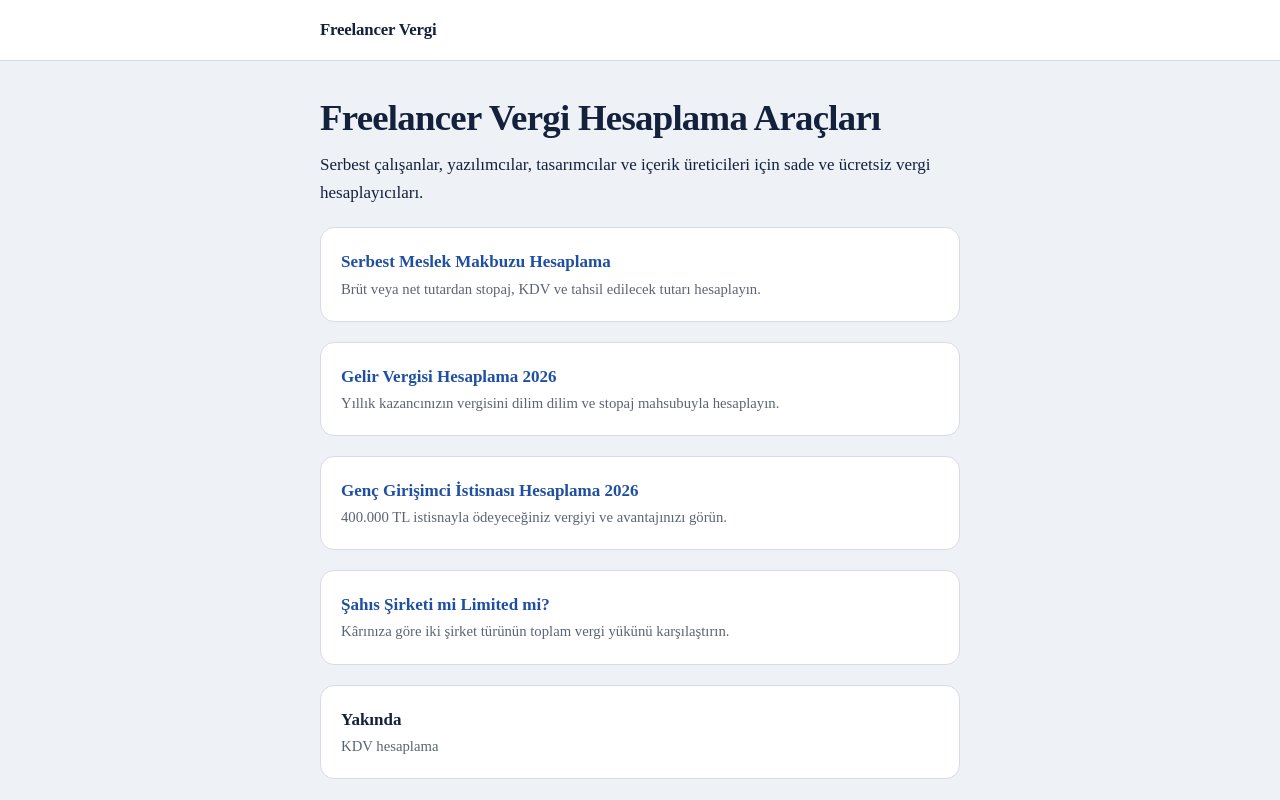
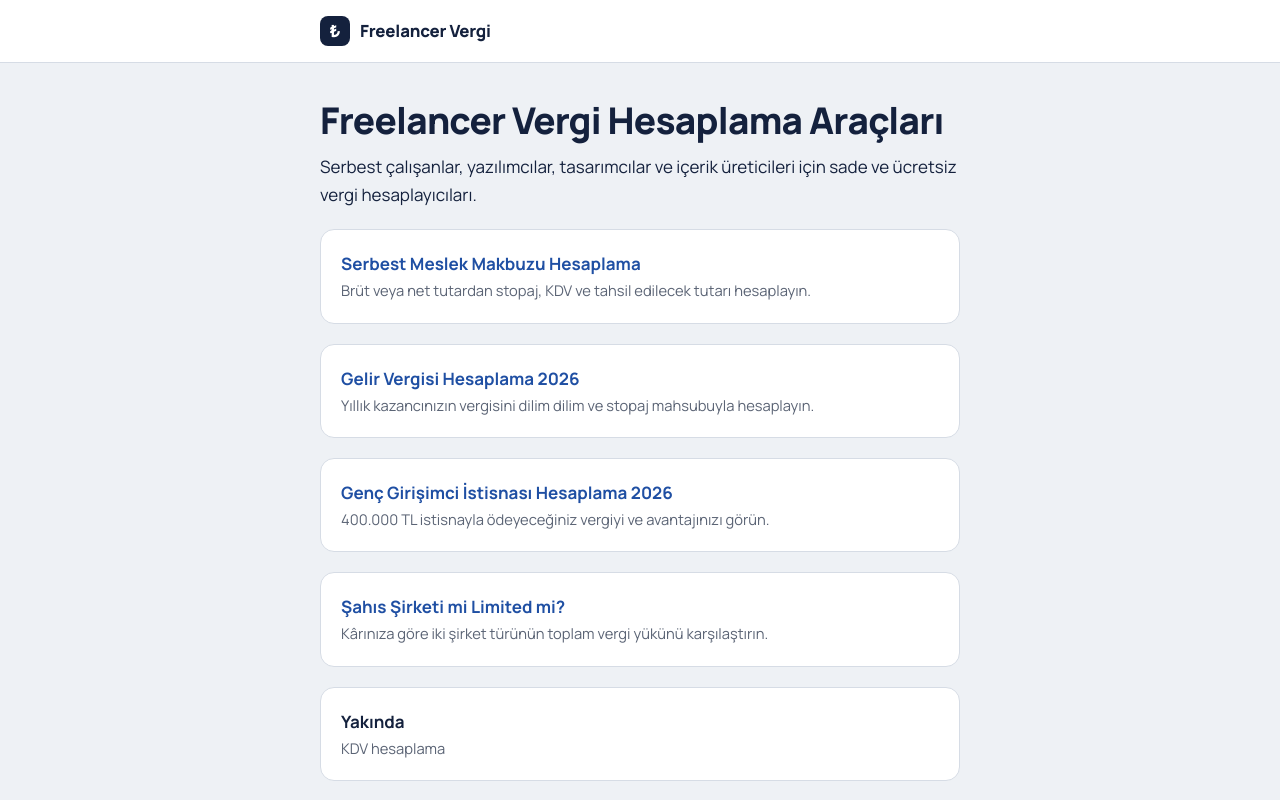
Before and after one commit to yavuzscvk-source/freelancer-vergi, a Next.js app: page / in a window 1280 px wide. Shown: the top 800 px of the page. Built offline with nearby package versions, Linux system fonts and the light colour scheme.

Commit message:
Update layout.js

```diff
--- a/app/layout.js
+++ b/app/layout.js
@@ -1,6 +1,13 @@
 import Link from "next/link";
+import { Manrope } from "next/font/google";
 import { Analytics } from "@vercel/analytics/next";
 import "./globals.css";
+
+const manrope = Manrope({
+  subsets: ["latin", "latin-ext"],
+  variable: "--font-sans",
+  display: "swap",
+});
 
 export const metadata = {
   title: {
@@ -12,11 +19,14 @@ export const metadata = {
 
 export default function RootLayout({ children }) {
   return (
-    <html lang="tr">
+    <html lang="tr" className={manrope.variable}>
       <body>
         <header className="header">
           <div className="header-inner">
-            <Link href="/" className="logo">Freelancer Vergi</Link>
+            <Link href="/" className="logo">
+              <span className="logo-mark">₺</span>
+              Freelancer Vergi
+            </Link>
           </div>
         </header>
         <main className="container">{children}</main>
```
